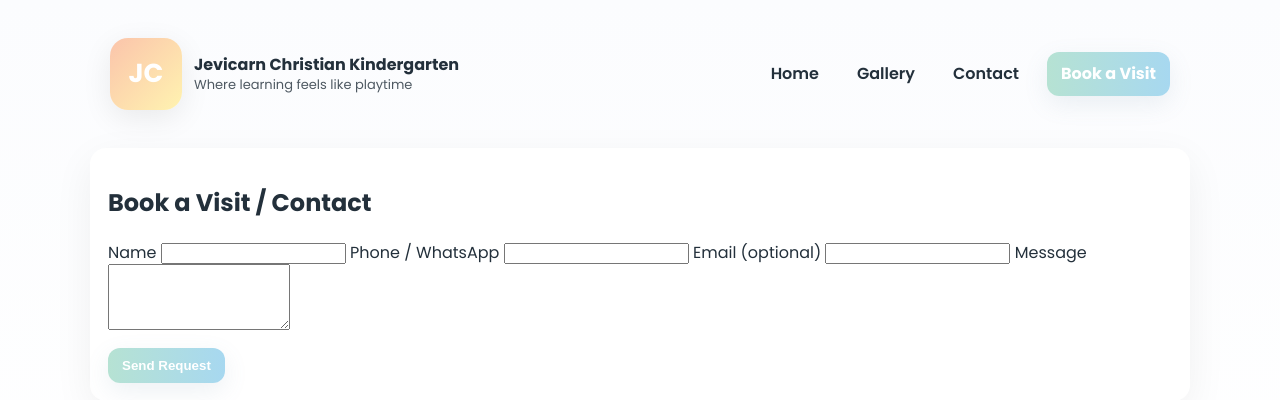
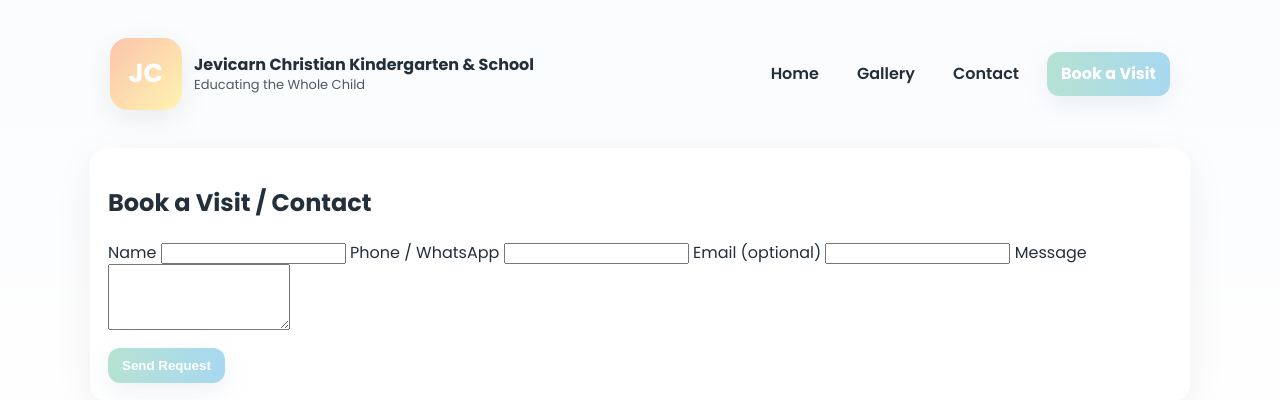
Before and after one commit to JeanPromise/Jevicarn-Christian-School, a Flask app: page /contact in a window 1280 px wide. Shown: the top 400 px of the page. Run offline with Flask 3, Linux system fonts and the light colour scheme.

Commit message:
base.html

```diff
--- a/templates/base.html
+++ b/templates/base.html
@@ -7,7 +7,7 @@
 <meta name="keywords" content="{{ keywords }}">
 <meta name="robots" content="index, follow">
 
-  <title>{{ title }} | Jevicarn Christian Kindergarten</title>
+  <title>{{ title }} | Jevicarn Christian Kindergarten & School</title>
   <link href="https://fonts.googleapis.com/css2?family=Poppins:wght@300;400;600;700&display=swap" rel="stylesheet">
   <link rel="stylesheet" href="{{ url_for('static', filename='css/style.css') }}">
   <link rel="icon" type="image/x-icon" href="{{ url_for('static', filename='images/favicon.ico') }}">
@@ -20,8 +20,8 @@
         <div class="brand">
           <div class="logo">JC</div>
           <div class="brand-text">
-            <div class="brand-name">Jevicarn Christian Kindergarten</div>
-            <div class="tag">Where learning feels like playtime</div>
+            <div class="brand-name">Jevicarn Christian Kindergarten & School</div>
+            <div class="tag">Educating the Whole Child</div>
           </div>
         </div>
         <nav class="nav">
```
